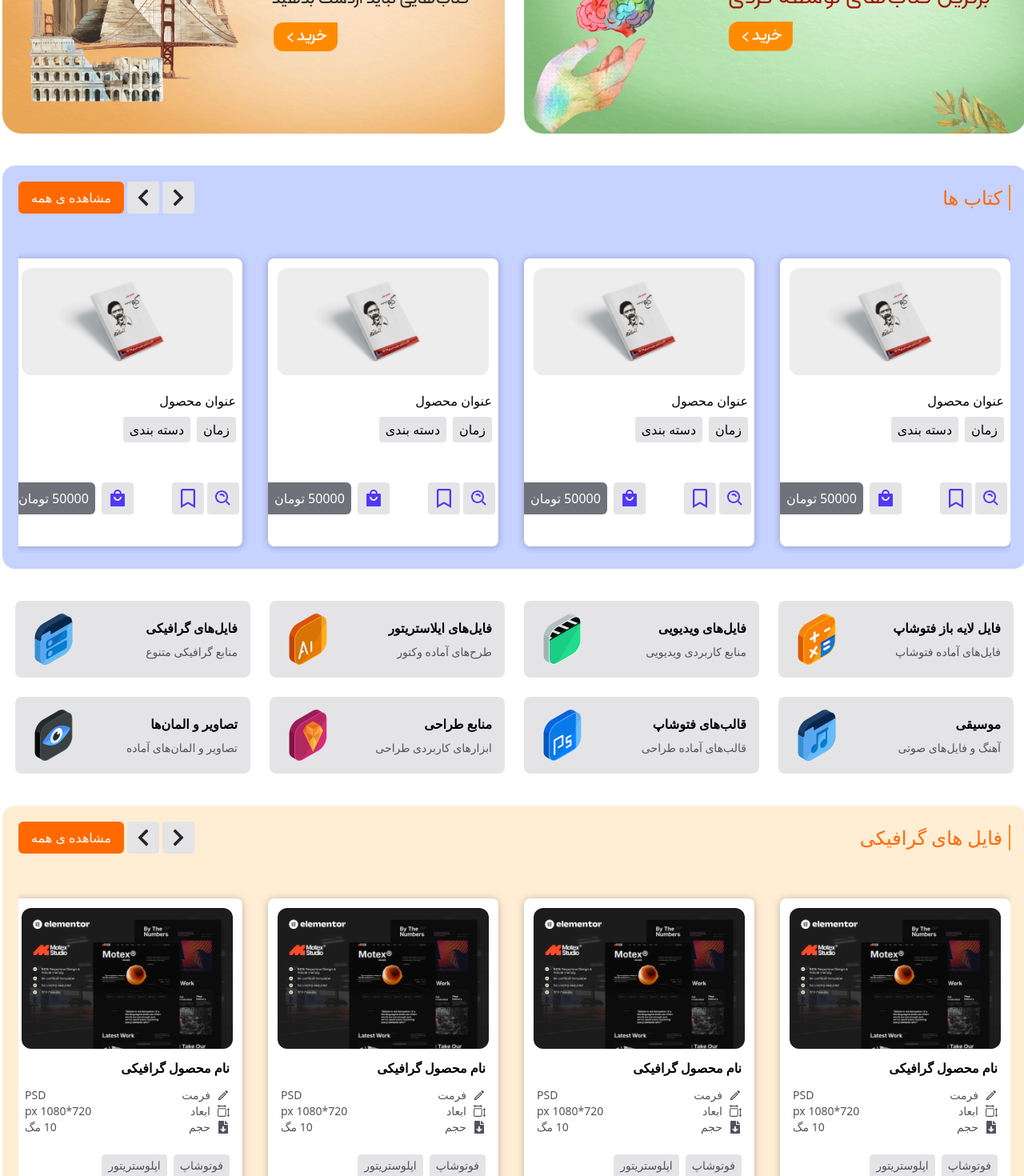
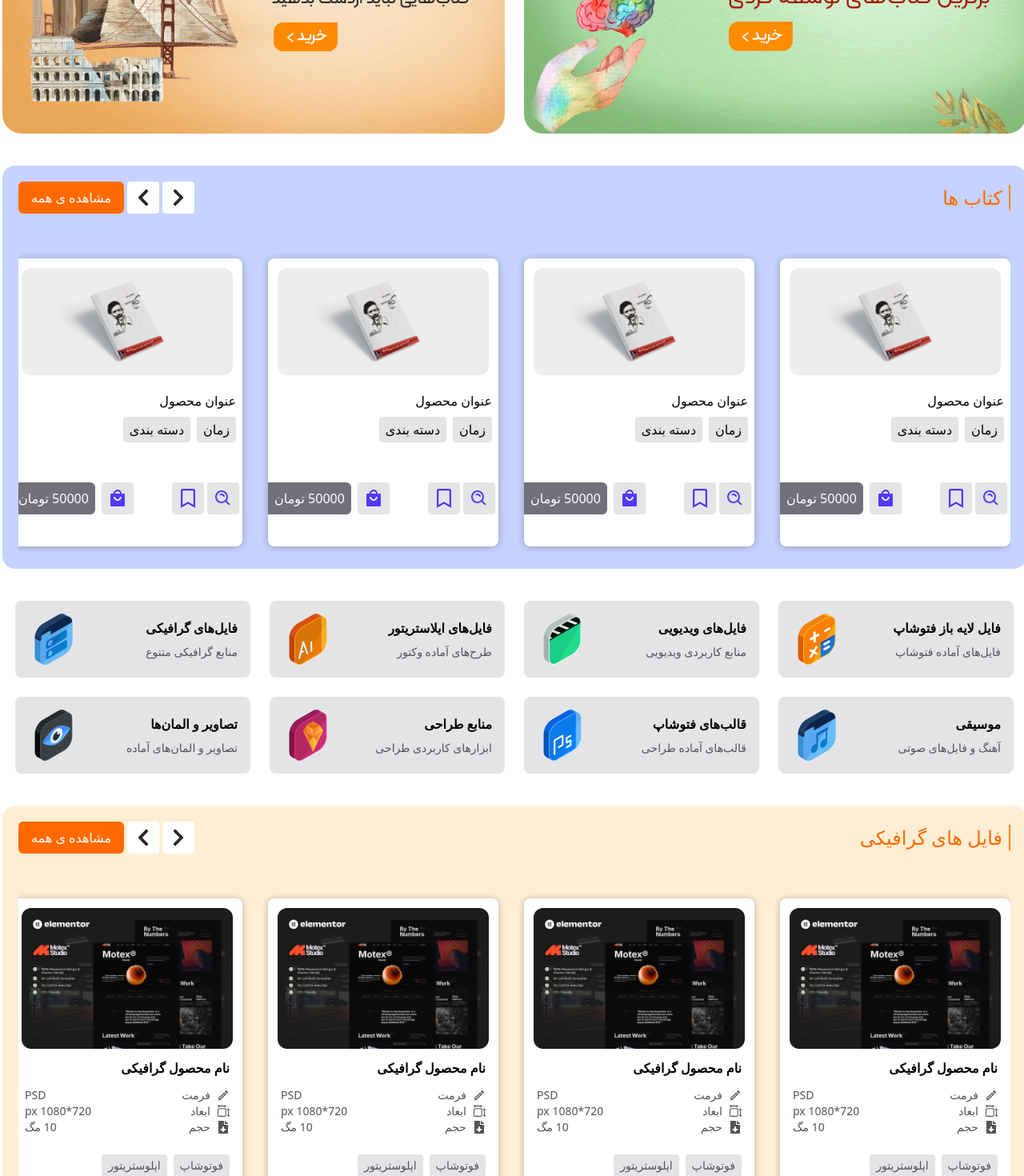
Before and after one commit to smiinmhrn/E-commerce, a Next.js app: page / in a window 1280 px wide. Shown: the part 1330-2800 px from the top of the page at 80% size. Built offline with nearby package versions, Linux system fonts and the light colour scheme.

Commit message:
added line clamp.

```diff
--- a/components/BoxSlider/Box.jsx
+++ b/components/BoxSlider/Box.jsx
@@ -21,7 +21,7 @@ const Box = ({imgurl, title}) => {
 
         <div>
           {/* <h3 className="m-2">عنوان محصول</h3> */}
-          {<h3 className="m-2">{title}</h3>}
+          {<h3 className="m-2 line-clamp-1">{title}</h3>}
           <div className="flex justify-start items-center gap-2 m-2">
             <div
               href={"/"}
--- a/components/BoxSlider/BoxSlider.jsx
+++ b/components/BoxSlider/BoxSlider.jsx
@@ -32,13 +32,13 @@ const BoxSlider = ({ imgurl, title, header }) => {
             onClick={() => {
               carouselSwitcher(1);
             }}
-            className=" cursor-pointer bg-zinc-200 transition-all duration-300 hover:bg-orange-400 w-10 h-10 p-2 rounded"
+            className=" cursor-pointer  bg-white! transition-all duration-300 hover:bg-orange-400 w-10 h-10 p-2 rounded"
           />
           <FaChevronLeft
             onClick={() => {
               carouselSwitcher(-1);
             }}
-            className=" cursor-pointer bg-zinc-200 transition-all duration-300 hover:bg-orange-400 w-10 h-10 p-2 rounded"
+            className=" cursor-pointer  bg-white! transition-all duration-300 hover:bg-orange-400 w-10 h-10 p-2 rounded"
           />
 
           <Link
--- a/components/graphical/GraphicalBox.jsx
+++ b/components/graphical/GraphicalBox.jsx
@@ -24,7 +24,7 @@ const GraphicalBox = ({ imgurl, title }) => {
         <div>
           {/* <h3 className="m-2">عنوان محصول</h3> */}
           {
-            <h3 className="font-bold text-sm sm:text-base truncate px-4 mb-3">
+            <h3 className="font-bold text-sm sm:text-base truncate px-4 mb-3 line-clamp-1">
               {title}
             </h3>
           }
--- a/components/graphical/GraphicalSlider.jsx
+++ b/components/graphical/GraphicalSlider.jsx
@@ -31,13 +31,13 @@ const GraphicalSlider = ({ header }) => {
             onClick={() => {
               carouselSwitcher(1);
             }}
-            className=" cursor-pointer bg-zinc-200 transition-all duration-300 hover:bg-orange-400 w-10 h-10 p-2 rounded"
+            className=" cursor-pointer bg-white! transition-all duration-300 hover:bg-orange-400 w-10 h-10 p-2 rounded"
           />
           <FaChevronLeft
             onClick={() => {
               carouselSwitcher(-1);
             }}
-            className=" cursor-pointer bg-zinc-200 transition-all duration-300 hover:bg-orange-400 w-10 h-10 p-2 rounded"
+            className=" cursor-pointer  bg-white! transition-all duration-300 hover:bg-orange-400 w-10 h-10 p-2 rounded"
           />
 
           <Link
--- a/components/weblognews/WebNewsCard.jsx
+++ b/components/weblognews/WebNewsCard.jsx
@@ -15,10 +15,10 @@ const WebNewsCard = () => {
         </div>
 
         <div>
-          <h3 className="font-bold text-sm sm:text-base truncate px-4 mb-3">
+          <h3 className="font-bold text-sm sm:text-base truncate px-4 mb-3 line-clamp-1">
             جلوگیری از کامنت اسپم در سایت
           </h3>
-          <p className="text-xs sm:text-sm text-zinc-600 px-4 text-justify">
+          <p className="text-xs sm:text-sm text-zinc-600 px-4 text-justify line-clamp-3">
             در دنیای کامپیوتر، هر درخواست کاربر ابتدا به سرور ارسال می‌شود و پس
             از پردازش، نتیجه به سیستم بازگردانده می‌شود. در این میان،
             الگوریتم‌ها وظیفه دارند داده‌ها را با سرعت و دقت مناسب پردازش کنند.
```
